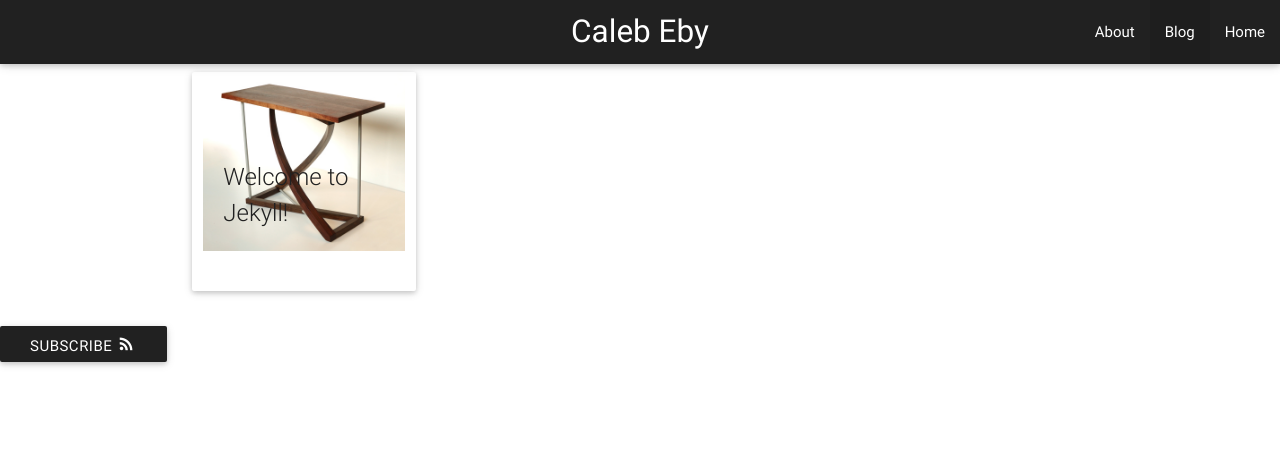
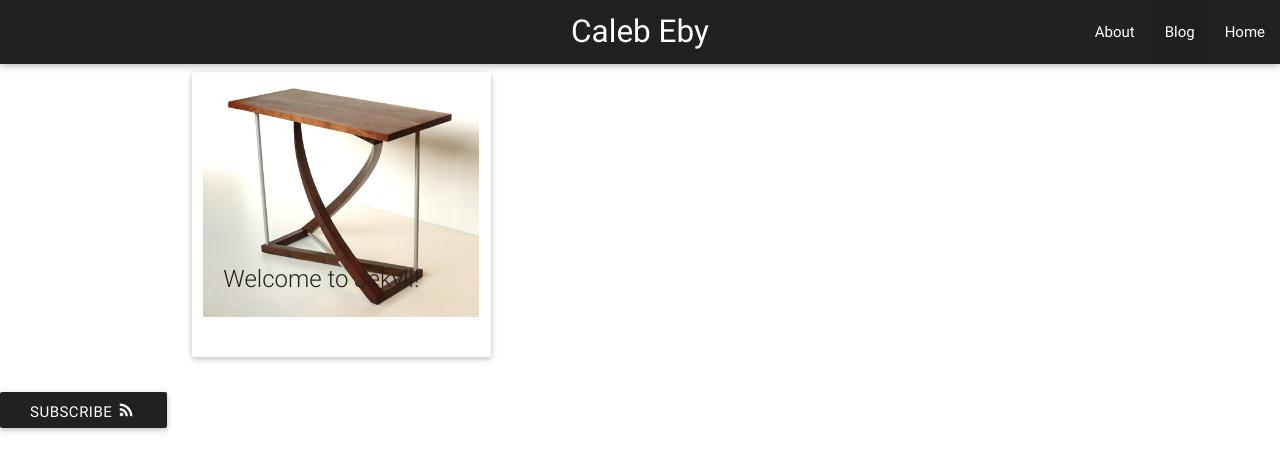
Before and after one commit to calebeby/calebeby.github.io, a Jekyll site: the page built from blog.html, in a window 1280 px wide. Shown: the top 472 px of the page. Built offline with Jekyll 4.4.1, drawn with Linux system fonts in a browser that asks for light colours; nearby versions of some CDN libraries; library files that are not in the unit come from our copies.

Commit message:
make post preview wider

```diff
--- a/blog.html
+++ b/blog.html
@@ -6,7 +6,7 @@ permalink: /blog/
 <div class="row container">
   {% for post in site.posts %}
 	<a href="{{ post.url }}" title="{{ post.title }}">
-		<div class="col s12 m4 l3 card hoverable waves-effect waves-block waves-light">
+		<div class="col s12 m6 l4 card hoverable waves-effect waves-block waves-light">
 			<div class="card-image">
 				<img class="responsive-img" src="/assets{{ post.url }}cover.jpg">
         <span class="card-title grey-text text-darken-4">{{ post.title }}</span>
```
